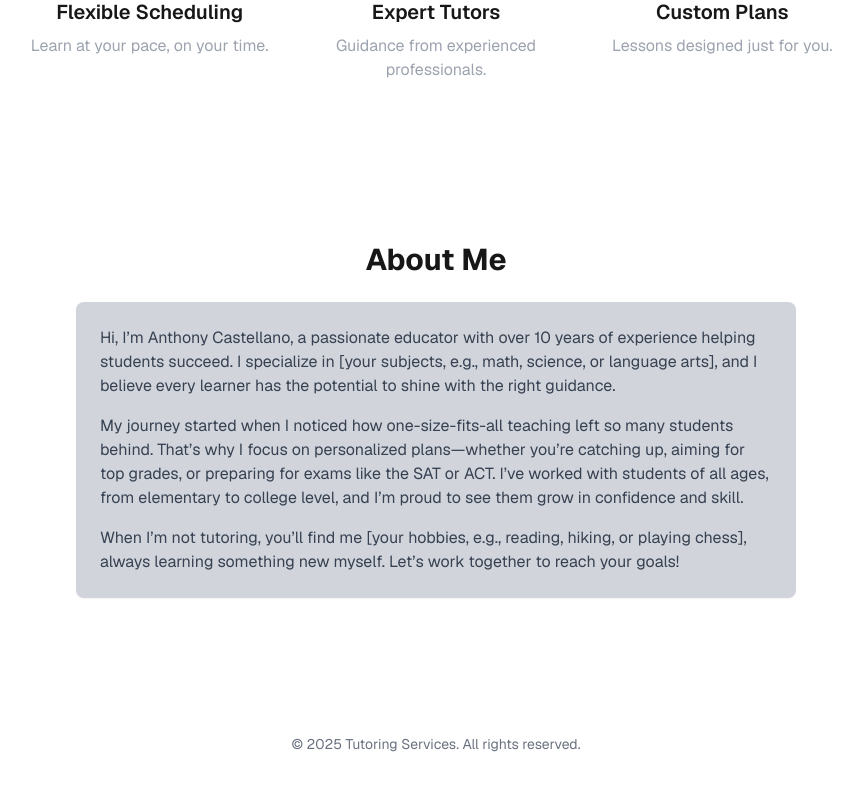
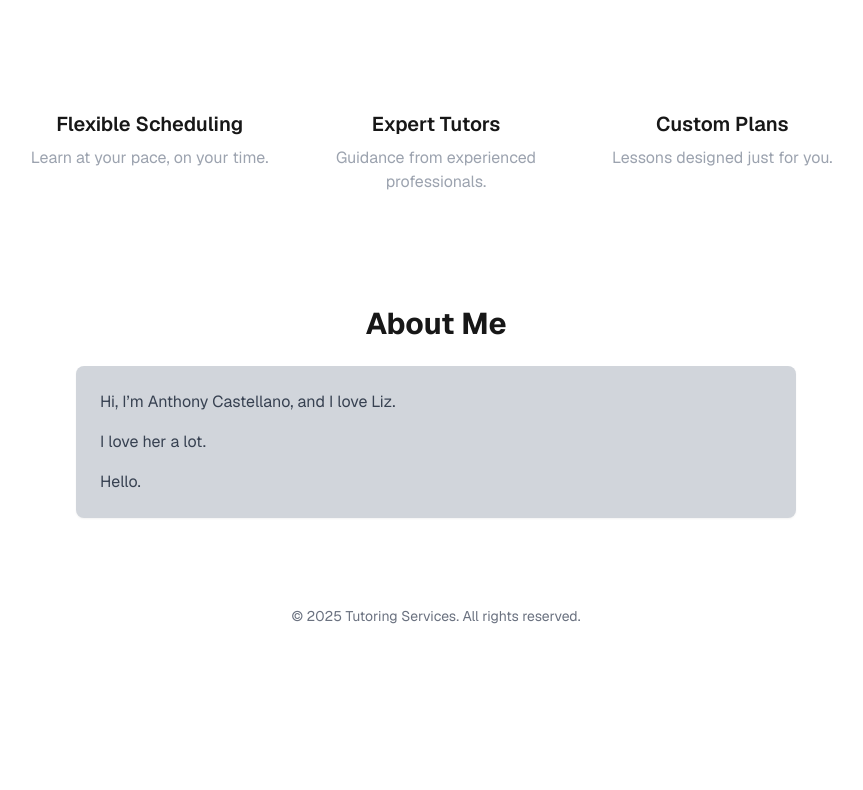
Before and after one commit to anthonycastellano/tutor-static-site, a Next.js app: page / in a window 1280 px wide. Shown: the part 598-1388 px from the top of the page, without its empty margins (204-1067 px from the left). After the commit the page ends 1328 px from the top, so only its background shows below. Built offline with nearby package versions, Linux system fonts and the light colour scheme.

Commit message:
resolve typescript errors

```diff
--- a/pages/index.tsx
+++ b/pages/index.tsx
@@ -1,5 +1,5 @@
 import { Geist, Geist_Mono } from "next/font/google";
-import { useEffect, useRef, SyntheticEvent } from "react";
+import { useEffect, useRef } from "react";
 
 const geistSans = Geist({
   variable: "--font-geist-sans",
@@ -11,46 +11,54 @@ const geistMono = Geist_Mono({
   subsets: ["latin"],
 });
 
-const HACKER_TEXT_INTERVAL: number = 35;
+const HACKER_TEXT_INTERVAL = 35;
 
 export default function Home() {
-  const headingRef = useRef(null);
+  const headingRef = useRef<HTMLHeadingElement>(null);
 
   useEffect(() => {
-    if (headingRef && headingRef.current) {
+      const headingElement = headingRef.current;
+      const headingElementValue = headingElement?.dataset.value;
+      if (!headingElement || !headingElementValue ) return;
+
       const letters: string = "ABCDEFGHIJKLMNOPQRSTUVWXYZ";
       let iteration: number = 0;
 
-      let interval: NodeJS.Timeout = setInterval(() => {
-        headingRef.current.innerText = headingRef.current.innerText
+      const interval: NodeJS.Timeout = setInterval(() => {
+        headingElement.innerText = headingElement.innerText
           .split("")
           .map((letter, index) => {
             if (index < iteration || letter === ' ') {
-              return headingRef.current.dataset.value[index];
+              return headingElementValue [index];
             }
 
             return letters[Math.floor(Math.random() * letters.length)];
           })
           .join("");
 
-      if (iteration >= headingRef.current.dataset.value.length) {
+      if (iteration >= headingElementValue .length) {
         clearInterval(interval);
       }
 
       iteration += 1;
-      }, HACKER_TEXT_INTERVAL);
-    }
+    }, HACKER_TEXT_INTERVAL);
+
+    return () => { clearInterval(interval) }
   }, []);
 
   return (
     <div
-      className={`${geistSans.variable} ${geistMono.variable} flex flex-col items-center justify-center min-h-screen p-8 pb-20 gap-16 sm:p-20 font-[family-name:var(--font-geist-sans)]`}
+      className={`${geistSans.variable} ${geistMono.variable}
+      flex flex-col items-center justify-center min-h-screen
+      p-8 pb-20 gap-4 sm:p-20 font-[family-name:var(--font-geist-sans)]`}
     >
       <header className="w-full text-white py-4">
         <div className="max-w-3xl mx-auto px-6 items-center justify-center flex flex-row text-center">
           <h1 ref={headingRef} data-value="Castellano Coding" className="text-5xl font-bold max-w-xs md:max-w-xl">Castellano Coding</h1>
         </div>
       </header>
+
+      <img className="w-48 h-48 rounded-full overflow-hidden object-cover" src="headshot.jpg" alt="Tutor portrait"></img>
 
       <main className="text-center px-6 py-12 max-w-3xl">
         <h1 className="text-4xl md:text-4xl font-bold mb-4">
@@ -86,20 +94,13 @@ export default function Home() {
         <h2 className="text-3xl font-bold mb-6 text-center">About Me</h2>
         <div className="bg-gray-300 p-6 rounded-lg shadow-sm text-gray-700">
           <p className="mb-4">
-            Hi, I’m Anthony Castellano, a passionate educator with over 10 years of experience helping students
-            succeed. I specialize in [your subjects, e.g., math, science, or language arts], and I
-            believe every learner has the potential to shine with the right guidance.
+            Hi, I’m Anthony Castellano, and I love Liz.
           </p>
           <p className="mb-4">
-            My journey started when I noticed how one-size-fits-all teaching left so many students
-            behind. That’s why I focus on personalized plans—whether you’re catching up, aiming for
-            top grades, or preparing for exams like the SAT or ACT. I’ve worked with students of all
-            ages, from elementary to college level, and I’m proud to see them grow in confidence and
-            skill.
+            I love her a lot.
           </p>
           <p>
-            When I’m not tutoring, you’ll find me [your hobbies, e.g., reading, hiking, or playing
-            chess], always learning something new myself. Let’s work together to reach your goals!
+            Hello.
           </p>
         </div>
       </section>
```
